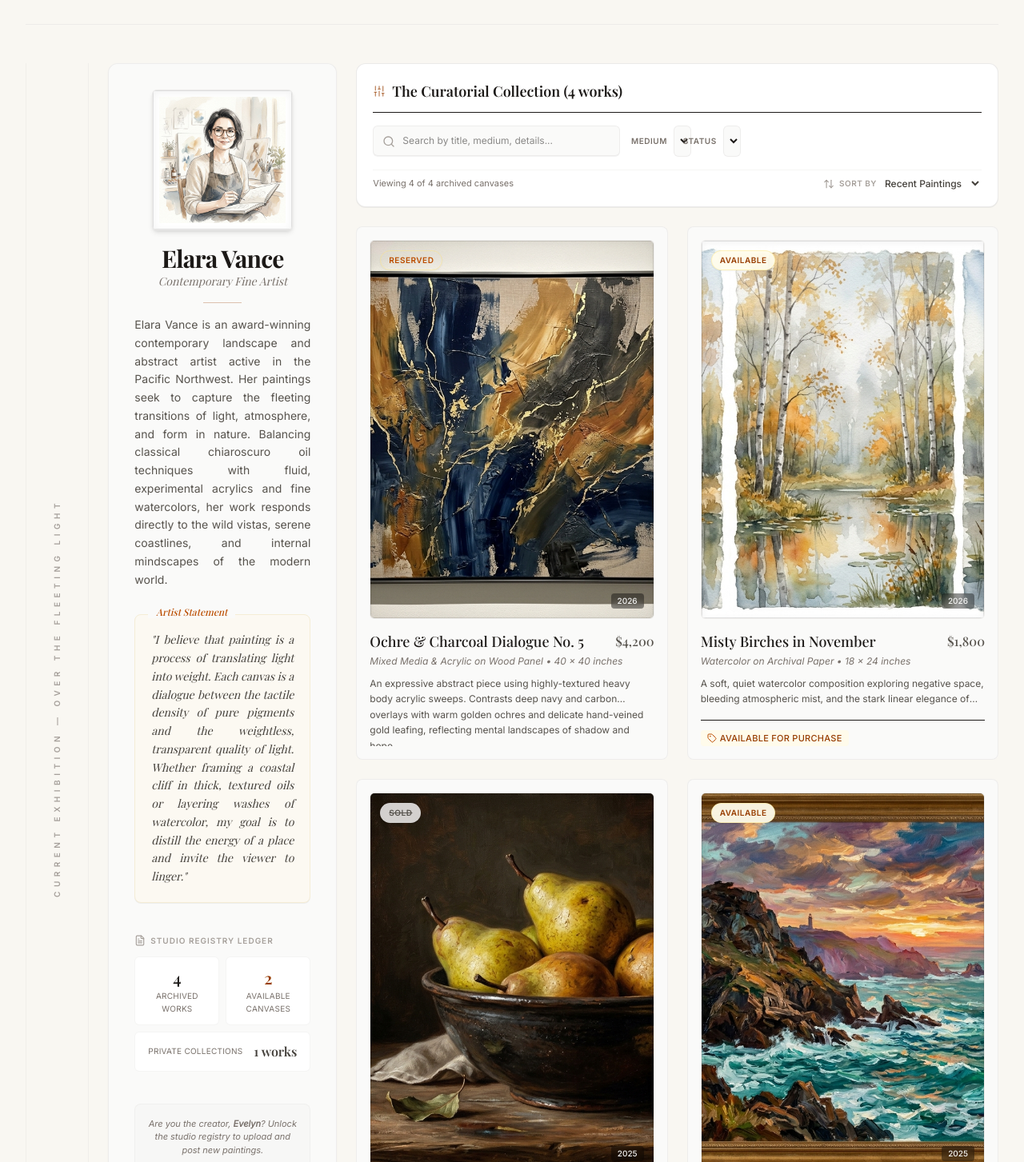
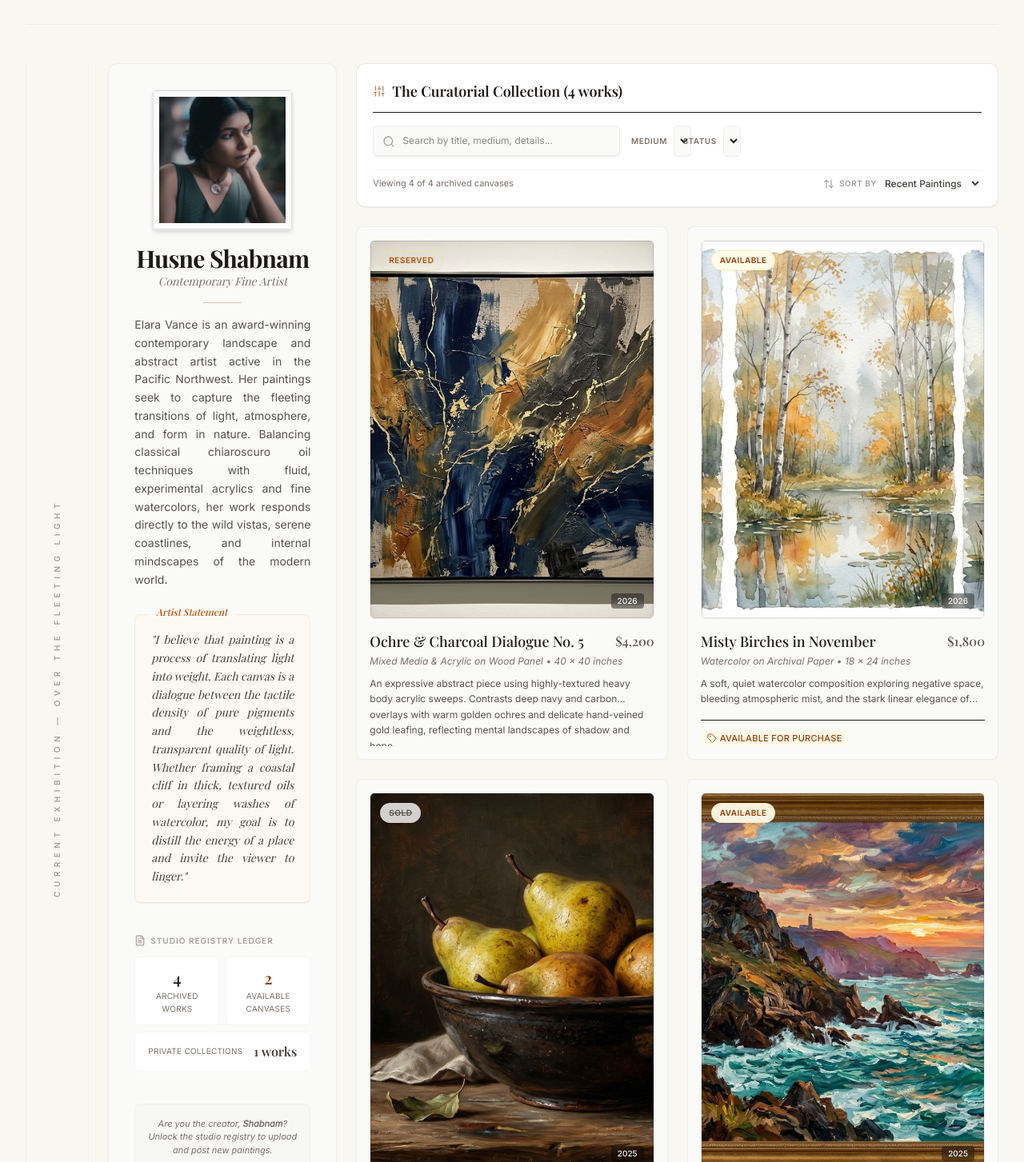
Before and after one commit to Rumpakoley/art_galary_shabnam, a React (Vite) app: page / in a window 1280 px wide. Shown: the part 177-1630 px from the top of the page at 80% size. Built offline with nearby package versions, Linux system fonts and the light colour scheme; a web font is replaced by a local one.

Commit message:
Update name to Husne Shabnam and change profile picture

```diff
--- a/index.html
+++ b/index.html
@@ -3,7 +3,7 @@
   <head>
     <meta charset="UTF-8" />
     <meta name="viewport" content="width=device-width, initial-scale=1.0" />
-    <title>My Google AI Studio App</title>
+    <title>Husne Shabnam</title>
   </head>
   <body>
     <div id="root"></div>
--- a/metadata.json
+++ b/metadata.json
@@ -1,5 +1,5 @@
 {
-  "name": "Artist Painting Portfolio",
+  "name": "Husne Shabnam",
   "description": "An elegant showcase and collection manager for fine art paintings, allowing artists to exhibit, sort, and post new artworks.",
   "requestFramePermissions": [],
   "majorCapabilities": ["MAJOR_CAPABILITY_SERVER_SIDE_GEMINI_API"]
--- a/src/components/ArtistProfileSection.tsx
+++ b/src/components/ArtistProfileSection.tsx
@@ -120,7 +120,7 @@ export default function ArtistProfileSection({
         ) : (
           <div className="bg-stone-100/60 p-4 rounded-lg border border-stone-200/40 text-center space-y-2">
             <p className="font-sans text-[11px] text-stone-500 italic">
-              Are you the creator, <strong>Evelyn</strong>? Unlock the studio registry to upload and post new paintings.
+              Are you the creator, <strong>Shabnam</strong>? Unlock the studio registry to upload and post new paintings.
             </p>
             <button
               onClick={onToggleAdmin}
--- a/src/data.ts
+++ b/src/data.ts
@@ -9,10 +9,10 @@ const oilCoastalCliff = '/src/assets/images/oil_coastal_cliff_1780040646808.png'
 const watercolorForest = '/src/assets/images/watercolor_forest_1780040664097.png';
 const abstractAcrylic = '/src/assets/images/abstract_acrylic_1780040680856.png';
 const stillLifePears = '/src/assets/images/still_life_pears_1780040699474.png';
-const artistPortrait = '/src/assets/images/artist_portrait_1780040737746.png';
+const artistPortrait = '/src/assets/images/artist_portrait.jpg';
 
 export const INITIAL_PROFILE: ArtistProfile = {
-  name: "Elara Vance",
+  name: "Husne Shabnam",
   title: "Contemporary Fine Artist",
   bio: "Elara Vance is an award-winning contemporary landscape and abstract artist active in the Pacific Northwest. Her paintings seek to capture the fleeting transitions of light, atmosphere, and form in nature. Balancing classical chiaroscuro oil techniques with fluid, experimental acrylics and fine watercolors, her work responds directly to the wild vistas, serene coastlines, and internal mindscapes of the modern world.",
   statement: "I believe that painting is a process of translating light into weight. Each canvas is a dialogue between the tactile density of pure pigments and the weightless, transparent quality of light. Whether framing a coastal cliff in thick, textured oils or layering washes of watercolor, my goal is to distill the energy of a place and invite the viewer to linger.",
```
Also changed, not shown: src/assets/images/artist_portrait.jpg (added), 1 other file (tests, documents, lock files or other folders).
